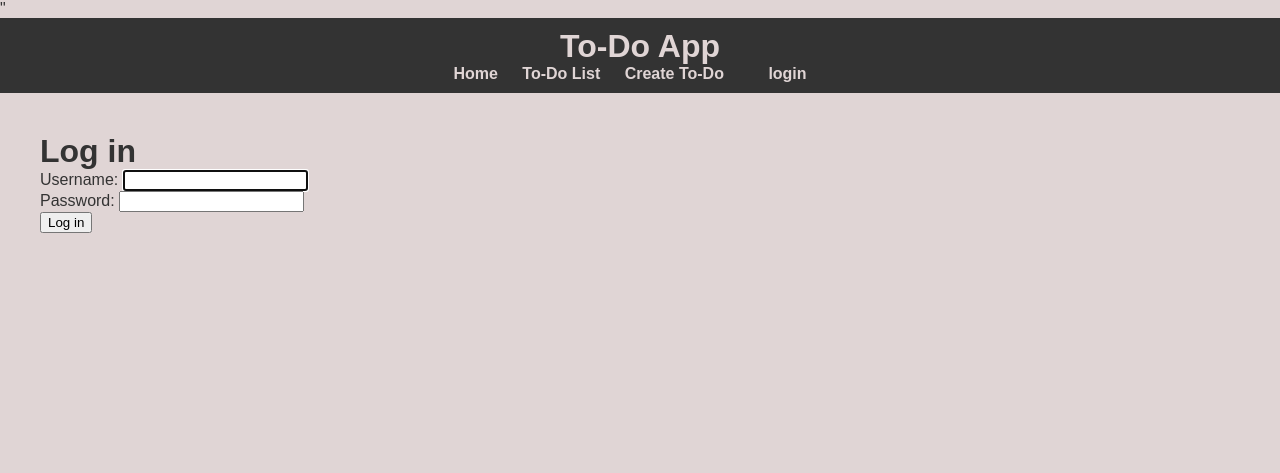
After one commit to Rusla23/to_do, a Django app: page /accounts/login/ in a window 1280 px wide. The commit adds this page. Shown: the top 473 px of the page. Run offline with Django 4.2, Linux system fonts and the light colour scheme.

Commit message:
login/logout

```diff
--- a/todo/todoapp/static/css/base_style.css
+++ b/todo/todoapp/static/css/base_style.css
@@ -73,3 +73,7 @@
 a:hover {
   text-decoration: underline;
 }
+
+ul li.spacer {
+  flex-grow: 1
+}
--- a/todo/todoapp/templates/base.html
+++ b/todo/todoapp/templates/base.html
@@ -18,6 +18,14 @@
                 <li><a href="/home/">Home</a></li>
                 <li><a href="/list/">To-Do List</a></li>
                 <li><a href="/create/">Create To-Do</a></li>
+                <li class="spacer"></li>
+                {% if user.is_authenticated %}
+                    {% comment %} <li><a href="{% url "profile" %}">{{ user.username }}</a></li> {% endcomment %}
+                    <li><a href="{% url "logout" %}">Logout</a></li>
+                {% else %}
+                    <li><a href="{% url "login" %}">login</a></li>
+                    {% comment %} <li><a href="{% url "signup" %}"></a></li> {% endcomment %}
+                {% endif %}
             </ul>
         </nav>
     </header>
--- /dev/null
+++ b/todo/user_profile/templates/registration/login.html
@@ -0,0 +1,12 @@
+{% extends "base.html" %}
+{% block title %} Log into ToDo {% endblock title %}
+{% block content %}
+<h1>Log in</h1>
+<form method="post" action="{% url "login" %}">
+    {% csrf_token %}
+    {{ form.as_p }}
+    <p><button type="submit">Log in</button></p>
+</form>
+{% comment %} <p><a href="{% url "password_reset" %}">Forgot password?</a></p>
+<p>Don't have an account? <a href="{% url "signup" %}">sign up</a>!</p> {% endcomment %}
+{% endblock content %}
--- a/todo/user_profile/urls.py
+++ b/todo/user_profile/urls.py
@@ -1,4 +1,4 @@
-from django import path
+# from django import path
 
 urlpatterns = [
 
```
Also changed, not shown: todo/user_profile/templates/registration/logged_out.html (added, +7 -0 lines).
